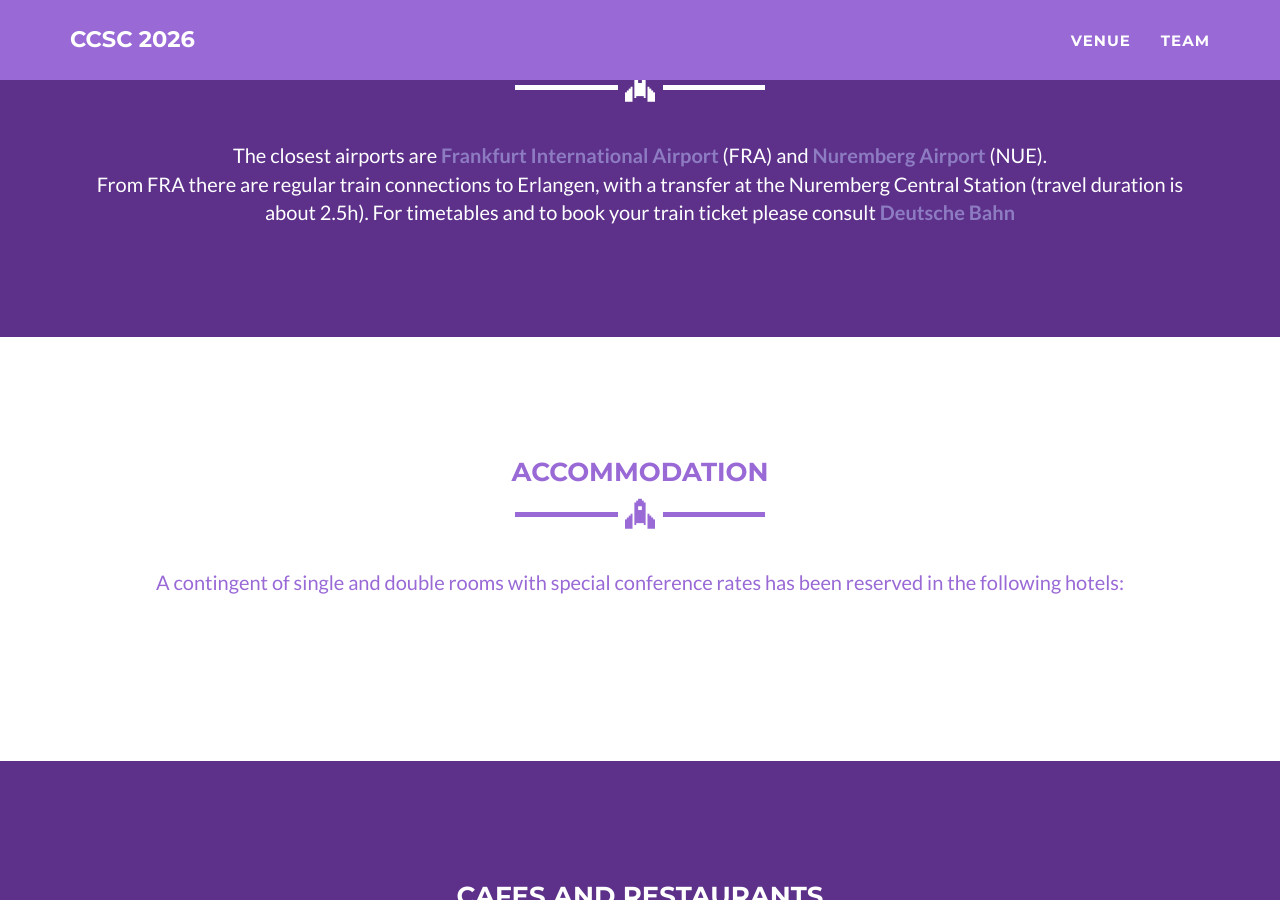
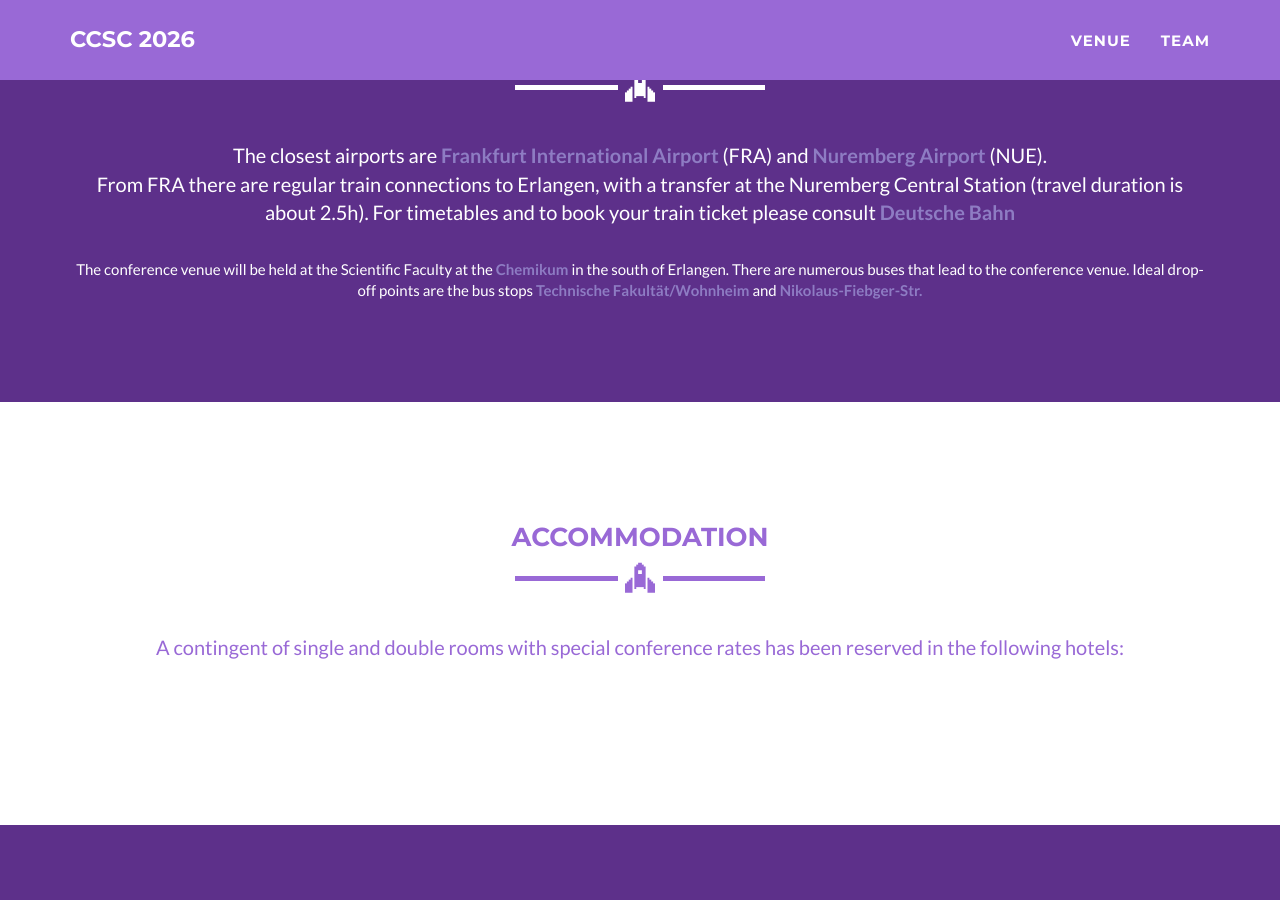
Before and after one commit to ccsc2026/ccsc2026.github.io, a Jekyll site: the page built from venue.html, in a window 1280 px wide and 900 px high, scrolled down 1251 px. Built offline with Jekyll 4.4.1, drawn with Linux system fonts in a browser that asks for light colours.

Commit message:
Update venue.html
Updated travel

```diff
--- a/venue.html
+++ b/venue.html
@@ -36,7 +36,9 @@ layout: page
 	<br>
 	From FRA there are regular train connections to Erlangen, with a transfer at the Nuremberg Central Station (travel duration is about 2.5h).
 	For timetables and to book your train ticket please consult <a href='https://int.bahn.de/en' target='_blank' style="color:#8e7cc3;"><b>Deutsche Bahn</b></a> </p>
-      </div>
+     	<br>
+	The conference venue will be held at the Scientific Faculty at the <a href="https://www.chemistry.nat.fau.eu/" target="_blank" style="color:#8e7cc3;"><b>Chemikum</b></a> in the south of Erlangen.
+	There are numerous buses that lead to the conference venue. Ideal drop-off points are the bus stops <a href="https://www.google.de/maps/place/Erlangen,+Technische+Fakult%C3%A4t+%2F+Wohnheim/@49.5766664,11.0270168,17z/data=!3m1!5s0x478bf76f9ec608ed:0xdf57ea9bb55c1ef4!4m14!1m7!3m6!1s0x47a1fdca9b85ff4f:0x5c8f71482354137f!2sTechnical+Faculty+Erlangen!8m2!3d49.5743371!4d11.0294571!16s%2Fg%2F1tcwkkwf!3m5!1s0x47a1f935143c67d9:0xc8274418c1cc3ac8!8m2!3d49.5758791!4d11.0280059!16s%2Fg%2F11clsg_ymh?hl=en&entry=ttu&g_ep=EgoyMDI1MDEyMi4wIKXMDSoASAFQAw%3D%3D" target="_blank" style="color:#8e7cc3;"><b>Technische Fakultät/Wohnheim</b></a> and <a href="https://www.google.de/maps/place/Nikolaus-Fiebiger-Str./@49.5766664,11.0270168,17z/data=!3m1!5s0x478bf76f9ec608ed:0xdf57ea9bb55c1ef4!4m14!1m7!3m6!1s0x47a1fdca9b85ff4f:0x5c8f71482354137f!2sTechnical+Faculty+Erlangen!8m2!3d49.5743371!4d11.0294571!16s%2Fg%2F1tcwkkwf!3m5!1s0x47a1f935f91e49c3:0x8c6701ce24293420!8m2!3d49.5777824!4d11.0313332!16s%2Fg%2F11f33n2rm9?hl=en&entry=ttu&g_ep=EgoyMDI1MDEyMi4wIKXMDSoASAFQAw%3D%3D" target="_blank" style="color:#8e7cc3;"><b>Nikolaus-Fiebger-Str.</b></a> </div>
     </div>
   </div>
 </section>
```
